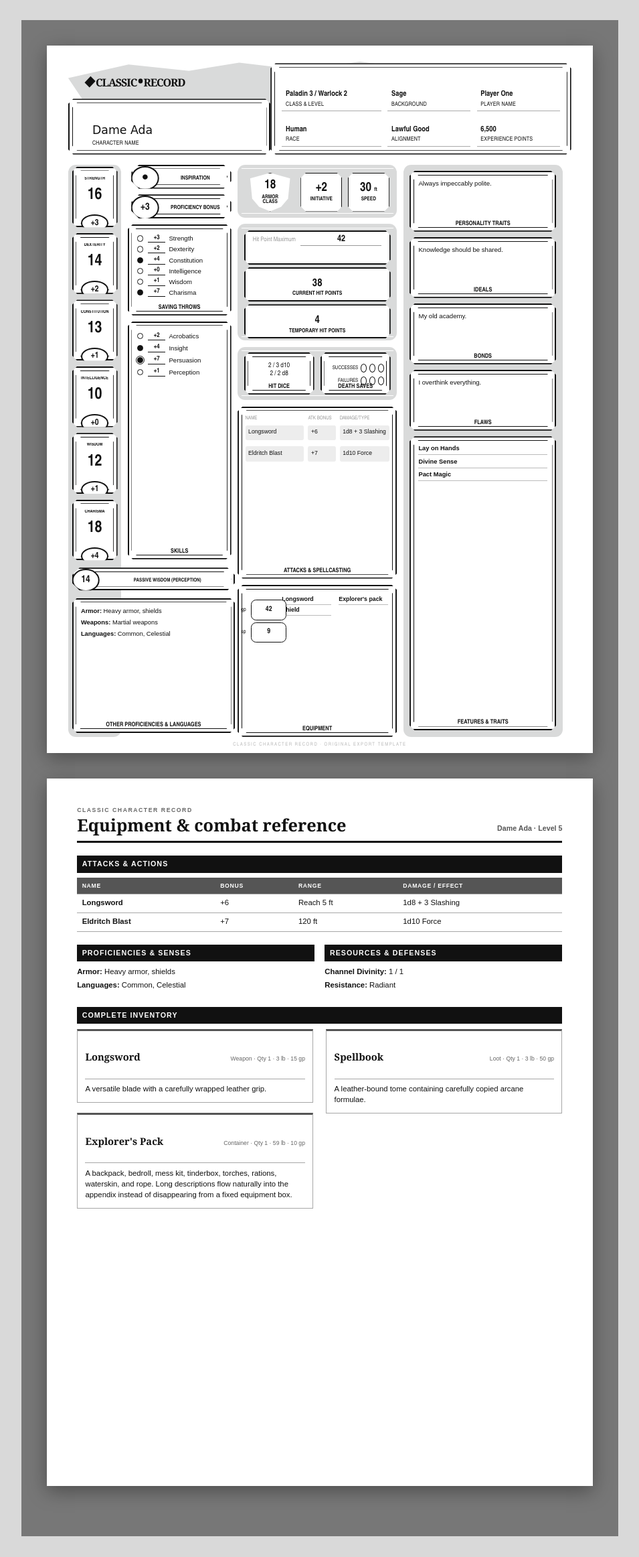
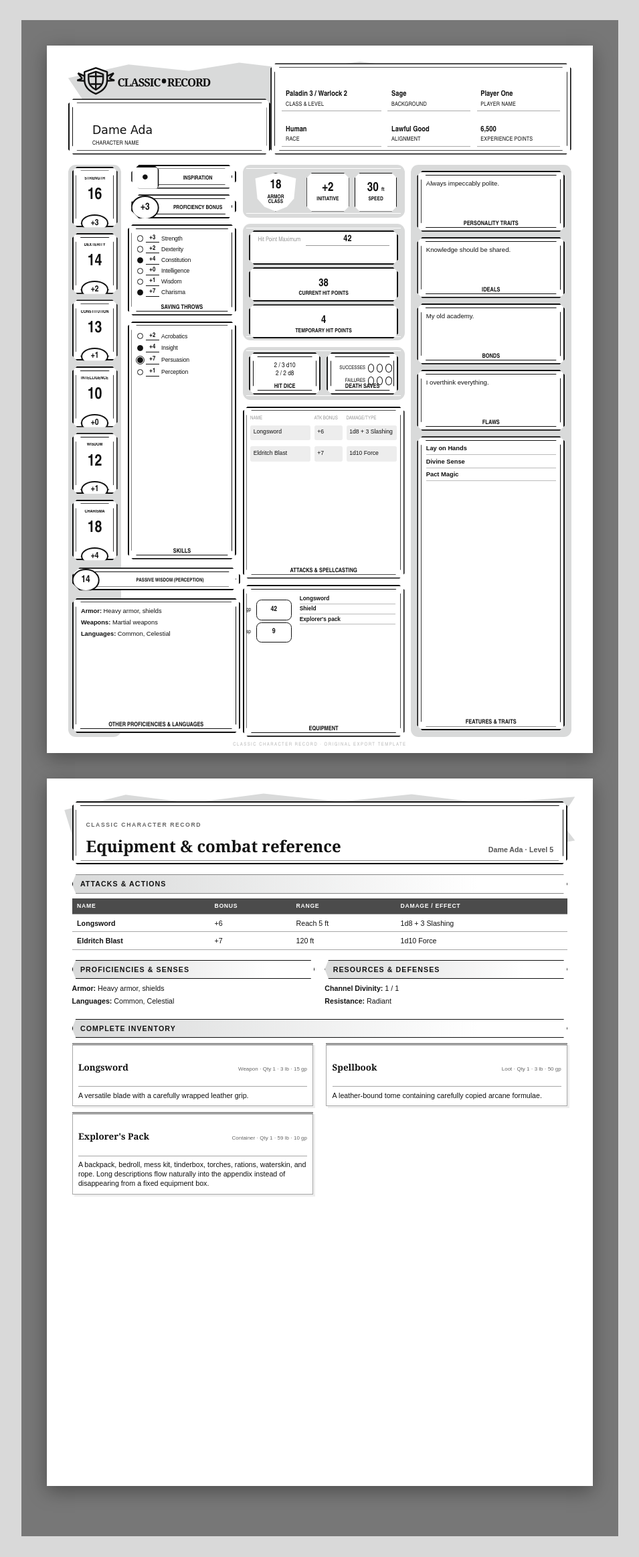
Before and after one commit to xanvierb/foundry-character-exporter, a web app: file tests/fixtures/classic-preview.html in a window 1280 px wide. Shown: the whole page at 67% size, without its empty margins (200-1155 px from the left). Run offline with its HTML, style and script files only (its server is not run), Linux system fonts and the light colour scheme.

Commit message:
fix: improve on template

```diff
--- a/module.json
+++ b/module.json
@@ -3,7 +3,7 @@
   "type": "module",
   "title": "Character Sheet Exporter",
   "description": "Export D&D 5e player characters to clean, printable HTML character sheets using pluggable templates.",
-  "version": "0.0.4",
+  "version": "0.0.5",
   "compatibility": {
     "minimum": "13",
     "verified": "14"
@@ -42,7 +42,7 @@
     ]
   },
   "manifest": "https://raw.githubusercontent.com/xanvierb/foundry-character-exporter/refs/heads/main/module.json",
-  "download": "https://github.com/xanvierb/foundry-character-exporter/archive/refs/tags/0.0.4.zip",
+  "download": "https://github.com/xanvierb/foundry-character-exporter/archive/refs/tags/0.0.5.zip",
   "license": "LICENSE",
   "readme": "README.md"
 }
--- a/package.json
+++ b/package.json
@@ -1,6 +1,6 @@
 {
   "name": "character-exporter",
-  "version": "0.0.4",
+  "version": "0.0.5",
   "private": true,
   "type": "module",
   "description": "Printable, template-driven D&D 5e character exports for Foundry VTT.",
--- a/scripts/foundry/handlebars-helpers.js
+++ b/scripts/foundry/handlebars-helpers.js
@@ -17,4 +17,5 @@ export function registerHandlebarsHelpers() {
     return Boolean(value && (typeof value !== "object" || Object.keys(value).length));
   });
   handlebars.registerHelper("characterExporterEqual", (left, right) => String(left) === String(right));
+  handlebars.registerHelper("characterExporterAtLeast", (value, minimum) => Number(value) >= Number(minimum));
 }
--- a/templates/sheets/wotc/sheet.css
+++ b/templates/sheets/wotc/sheet.css
@@ -5,6 +5,7 @@
 
 :root {
   --dnd-ink: #111;
+  --dnd-charcoal: #4b4b4b;
   --dnd-gray: #d9dada;
   --dnd-light: #ededed;
   --dnd-line: #a7a7a7;
@@ -88,21 +89,26 @@
   grid-column: 1;
   grid-row: 1;
   align-items: center;
-  padding-left: 6mm;
+  padding-left: 3mm;
   font-family: Georgia, "Times New Roman", serif;
   font-weight: 900;
 }
 
-.dnd-brand__dragon {
-  margin-right: 0.8mm;
-  font-size: 15pt;
-  font-style: italic;
-  line-height: 1;
-  transform: rotate(-8deg);
+.dnd-brand__crest {
+  width: 16mm;
+  height: 12mm;
+  flex: 0 0 16mm;
+  margin-right: 0.5mm;
+  overflow: visible;
+  fill: none;
+  stroke: currentColor;
+  stroke-linecap: square;
+  stroke-linejoin: bevel;
+  stroke-width: 4;
 }
 
 .dnd-brand__words {
-  font-size: 12pt;
+  font-size: 12.5pt;
   letter-spacing: -0.07em;
   white-space: nowrap;
 }
@@ -193,6 +200,7 @@
   min-height: 0;
   border: 0.55mm solid var(--dnd-ink);
   background: #fff;
+  filter: drop-shadow(0.7mm 0.8mm 0 var(--dnd-gray));
   clip-path: polygon(2mm 0, calc(100% - 2mm) 0, 100% 2mm, 100% calc(100% - 2mm), calc(100% - 2mm) 100%, 2mm 100%, 0 calc(100% - 2mm), 0 2mm);
 }
 
@@ -219,7 +227,7 @@
 
 .dnd-character-grid {
   display: grid;
-  grid-template-columns: 21mm 41mm 63mm 63mm;
+  grid-template-columns: 21mm 43mm 64mm 63.4mm;
   gap: 2.5mm;
   width: 100%;
   height: 226mm;
@@ -332,7 +340,7 @@
 
 .dnd-passive {
   z-index: 4;
-  width: 64.5mm;
+  width: 66.5mm;
   height: 9mm;
   flex-basis: 9mm;
   margin-top: 0.6mm;
@@ -349,7 +357,7 @@
 
 .dnd-proficiencies {
   z-index: 4;
-  width: 64.5mm;
+  width: 66.5mm;
   height: 55.5mm;
   flex: 1 1 auto;
   margin-top: 0.7mm;
@@ -373,7 +381,13 @@
 
 .dnd-ribbon--inspiration,
 .dnd-ribbon--proficiency {
+  width: calc(100% - 1.5mm);
   margin-left: 1.5mm;
+}
+
+.dnd-ribbon--inspiration strong {
+  border-radius: 1.5mm;
+  clip-path: polygon(1.5mm 0, calc(100% - 1.5mm) 0, 100% 1.5mm, 100% calc(100% - 1.5mm), calc(100% - 1.5mm) 100%, 1.5mm 100%, 0 calc(100% - 1.5mm), 0 1.5mm);
 }
 
 .dnd-saving-throws {
@@ -385,8 +399,8 @@
 .dnd-saving-throws p,
 .dnd-skills p {
   display: grid;
-  grid-template-columns: 3mm 7mm 1fr;
-  gap: 1.3mm;
+  grid-template-columns: 2.6mm 5.4mm 1fr;
+  gap: 0.8mm;
   align-items: center;
   min-width: 0;
   height: 4.25mm;
@@ -426,11 +440,11 @@
 .dnd-saving-throws span,
 .dnd-skills span {
   min-width: 0;
-  overflow: hidden;
+  overflow: visible;
   font-family: Arial, sans-serif;
-  font-size: 7.2pt;
+  font-size: 6.5pt;
+  letter-spacing: -0.015em;
   white-space: nowrap;
-  text-overflow: ellipsis;
 }
 
 .dnd-skills {
@@ -706,12 +725,12 @@
 
 .dnd-equipment-list {
   height: 100%;
-  margin-left: 14mm;
+  margin-left: 19mm;
   overflow: hidden;
-  columns: 2;
-  column-gap: 3mm;
+  columns: 1;
   font-family: Arial, sans-serif;
-  font-size: 6.6pt;
+  font-size: 6.2pt;
+  line-height: 1.15;
 }
 
 .dnd-equipment-list p {
@@ -1134,24 +1155,51 @@
 /* Naturally paginated appendices preserve every value that may be summarized
    in a fixed-size classic record box. */
 .classic-continuation {
+  position: relative;
   width: 215.9mm;
   min-height: 279.4mm;
-  padding: 11mm 12mm;
+  padding: 9mm 10mm 8mm;
   break-before: page;
   background: #fff;
   color: var(--dnd-ink);
   font-family: Arial, sans-serif;
-  font-size: 8.5pt;
-  line-height: 1.4;
+  font-size: 8pt;
+  line-height: 1.32;
+}
+
+.classic-continuation::before {
+  position: absolute;
+  top: 5.5mm;
+  right: 7mm;
+  left: 7mm;
+  height: 25mm;
+  background: var(--dnd-gray);
+  clip-path: polygon(0 28%, 12% 4%, 25% 17%, 39% 2%, 54% 15%, 68% 3%, 83% 18%, 100% 7%, 97% 45%, 100% 76%, 87% 95%, 70% 84%, 53% 100%, 35% 85%, 18% 98%, 2% 80%);
+  content: "";
 }
 
 .classic-continuation__header {
+  z-index: 1;
+  position: relative;
   display: grid;
   grid-template-columns: 1fr auto;
   align-items: end;
-  margin-bottom: 5mm;
-  padding-bottom: 3mm;
-  border-bottom: 1mm solid var(--dnd-ink);
+  margin-bottom: 4mm;
+  min-height: 25mm;
+  padding: 4.5mm 5mm 3.5mm;
+  border: 0.55mm solid var(--dnd-ink);
+  background: #fff;
+  filter: drop-shadow(0.9mm 1mm 0 var(--dnd-gray));
+  clip-path: polygon(2mm 0, calc(100% - 2mm) 0, 100% 2mm, 100% calc(100% - 2mm), calc(100% - 2mm) 100%, 2mm 100%, 0 calc(100% - 2mm), 0 2mm);
+}
+
+.classic-continuation__header::before {
+  position: absolute;
+  inset: 1mm;
+  border: 0.2mm solid var(--dnd-ink);
+  content: "";
+  pointer-events: none;
+  clip-path: inherit;
 }
 
 .classic-continuation__header p {
@@ -1164,7 +1212,7 @@
 }
 
 .classic-continuation__header h2 {
-  font: 700 19pt/1 Georgia, "Times New Roman", serif;
+  font: 700 18pt/1 Georgia, "Times New Roman", serif;
 }
 
 .classic-continuation__header > strong {
@@ -1173,18 +1221,20 @@
 }
 
 .classic-reference-section {
-  margin-bottom: 5mm;
+  margin-bottom: 4mm;
   break-inside: auto;
 }
 
 .classic-reference-section > h3 {
   margin-bottom: 2mm;
-  padding: 1.4mm 2mm;
-  color: #fff;
-  background: var(--dnd-ink);
+  padding: 1.6mm 3mm;
+  border: 0.45mm solid var(--dnd-ink);
+  color: var(--dnd-ink);
+  background: linear-gradient(90deg, var(--dnd-gray), #fff 82%);
   font-size: 8pt;
   letter-spacing: 0.1em;
   text-transform: uppercase;
+  clip-path: polygon(1.5mm 0, calc(100% - 1.5mm) 0, 100% 50%, calc(100% - 1.5mm) 100%, 1.5mm 100%, 0 50%);
 }
 
 .classic-reference-section > p {
@@ -1235,7 +1288,7 @@
 
 .classic-table th {
   color: #fff;
-  background: #555;
+  background: var(--dnd-charcoal);
   font-size: 6.5pt;
   letter-spacing: 0.08em;
   text-transform: uppercase;
@@ -1253,11 +1306,14 @@
 .classic-entry {
   display: inline-block;
   width: 100%;
-  margin: 0 0 4mm;
+  margin: 0 0 2.5mm;
   break-inside: avoid-page;
-  border: 0.35mm solid var(--dnd-line);
-  border-top: 1mm solid #555;
-  padding: 3mm;
+  border: 0.4mm solid var(--dnd-line);
+  border-top: 0.8mm double var(--dnd-charcoal);
+  padding: 2.2mm;
+  box-decoration-break: clone;
+  -webkit-box-decoration-break: clone;
+  box-shadow: 0.8mm 0.8mm 0 #eee;
 }
 
 .classic-entry > header {
@@ -1265,25 +1321,25 @@
   gap: 2mm;
   align-items: baseline;
   justify-content: space-between;
-  margin-bottom: 2mm;
-  padding-bottom: 1mm;
+  margin-bottom: 1.4mm;
+  padding-bottom: 0.8mm;
   break-after: avoid-page;
   border-bottom: 0.2mm solid var(--dnd-line);
 }
 
 .classic-entry > header h3,
 .classic-entry > header h4 {
-  font: 700 11pt/1.15 Georgia, "Times New Roman", serif;
+  font: 700 10pt/1.12 Georgia, "Times New Roman", serif;
 }
 
 .classic-entry > header p {
   color: #666;
-  font-size: 6.5pt;
+  font-size: 6pt;
   text-align: right;
 }
 
 .classic-muted {
-  margin-bottom: 1.2mm !important;
+  margin-bottom: 0.9mm !important;
   color: #666;
   font-size: 7pt;
 }
--- a/templates/sheets/wotc/template.json
+++ b/templates/sheets/wotc/template.json
@@ -3,7 +3,7 @@
   "name": "CHARACTER-EXPORTER.Template.Classic.Name",
   "description": "CHARACTER-EXPORTER.Template.Classic.Description",
   "author": "Character Sheet Exporter Contributors",
-  "version": "1.0.0",
+  "version": "1.1.0",
   "schemaVersion": 1,
   "renderer": "html",
   "template": "sheet.hbs",
--- a/tests/fixtures/classic-preview.html
+++ b/tests/fixtures/classic-preview.html
@@ -18,7 +18,15 @@
 <article class="ce-sheet dnd-sheet">
   <section class="dnd-page dnd-page--character">
     <header class="dnd-header">
-      <div class="dnd-brand"><span class="dnd-brand__dragon">◆</span><span class="dnd-brand__words">CLASSIC <i>•</i> RECORD</span></div>
+      <div class="dnd-brand">
+        <svg class="dnd-brand__crest" viewBox="0 0 100 72" focusable="false" aria-hidden="true">
+          <path d="M50 4 78 14v20c0 16-10 27-28 34C32 61 22 50 22 34V14Z"></path>
+          <path d="M50 13 68 20v13c0 11-6 19-18 25-12-6-18-14-18-25V20Z"></path>
+          <path d="M50 16v39M36 25h28M39 44h22"></path>
+          <path d="M21 24 6 17l10 13L4 35l17 1M79 24l15-7-10 13 12 5-17 1"></path>
+        </svg>
+        <span class="dnd-brand__words">CLASSIC <i>•</i> RECORD</span>
+      </div>
       <div class="dnd-banner dnd-banner--name"><strong>Dame Ada</strong><span>CHARACTER NAME</span></div>
       <div class="dnd-banner dnd-banner--facts">
         <div><strong>Paladin 3 / Warlock 2</strong><span>CLASS &amp; LEVEL</span></div>
```
Also changed, not shown: other parts of templates/sheets/wotc/sheet.css (+21 -10 lines), docs/character-export-data-schema.md (+1 -1 lines), docs/template-authoring.md (+1 -1 lines), scripts/adapters/dnd5e-character-adapter.js (+8 -4 lines), scripts/utils/normalization.js (+11 -0 lines), templates/sheets/wotc/sheet.hbs (+21 -5 lines), tests/built-in-templates.test.js (+1 -0 lines), tests/handlebars-helpers.test.js (+5 -0 lines), tests/normalization.test.js (+7 -0 lines), README.md.
